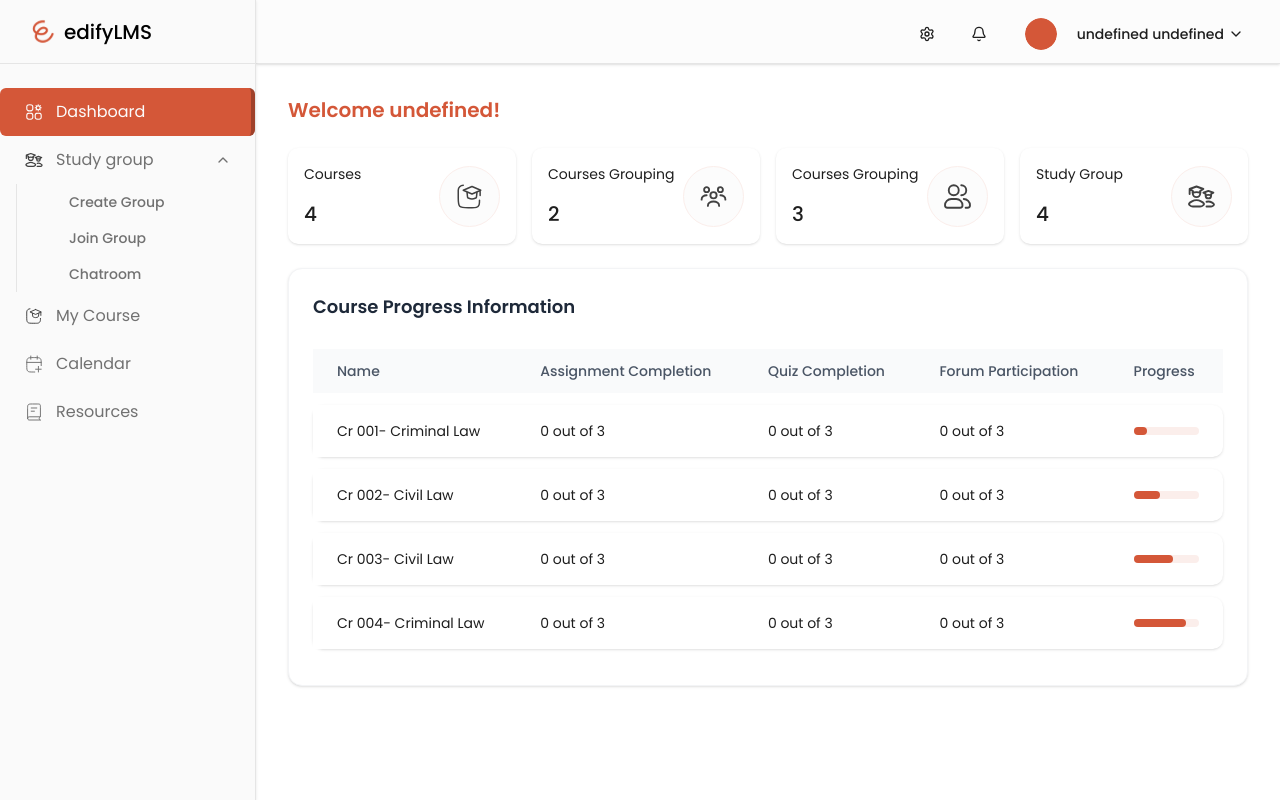
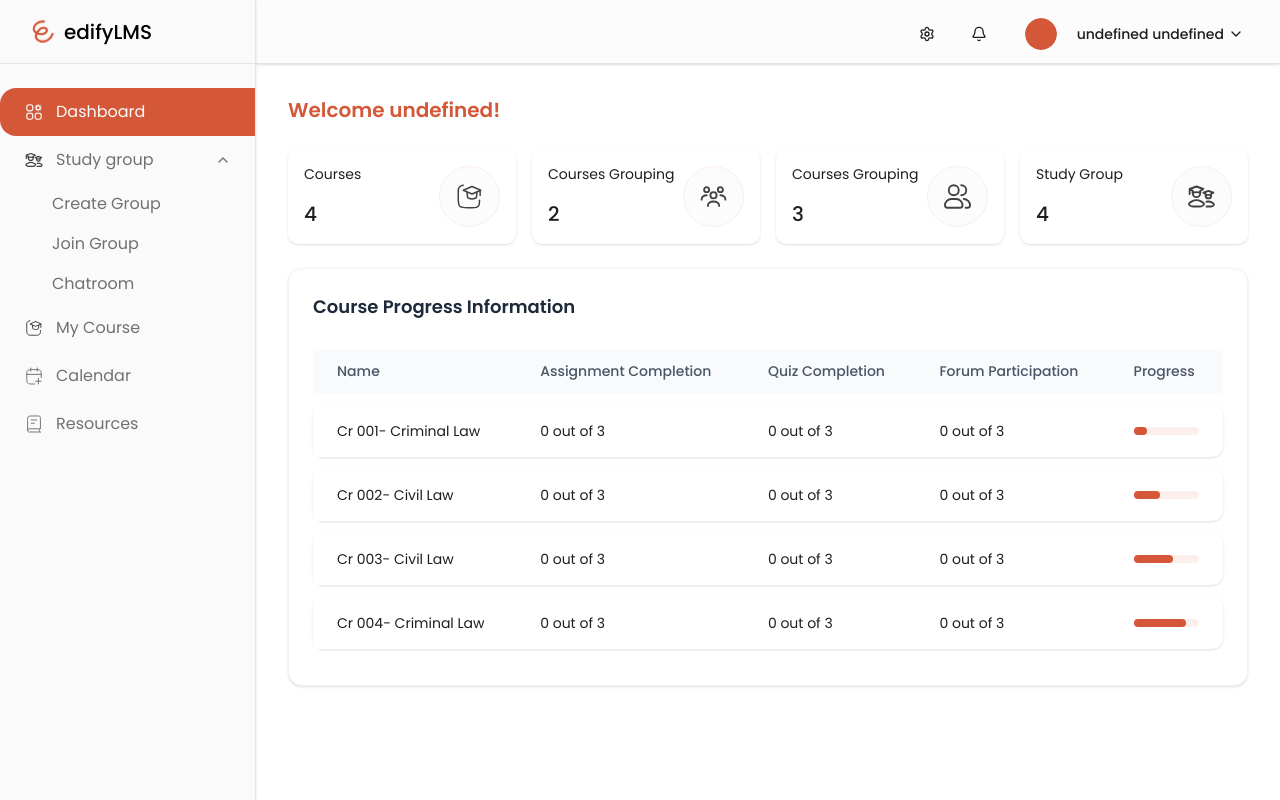
Before and after one commit to Nifilat/Edutech.Internship.2025.virtualstudygroup.frontend, a React (Vite) app: page /dashboard in a window 1280 px wide. Built offline with nearby package versions, Linux system fonts and the light colour scheme; sample sign-in values are in the browser's storage.

Commit message:
Refactor Sidebar component: Update button styles and layout for improved visual consistency, including adjustments to padding, border radius, and text formatting for better user experience.

```diff
--- a/src/components/Sidebar.jsx
+++ b/src/components/Sidebar.jsx
@@ -57,9 +57,9 @@ const Sidebar = ({ activeItem }) => {
             <button
               onClick={() => handleItemClick(item)}
               className={cn(
-                "w-full flex items-center justify-between rounded-sm px-6 py-3 text-left hover:bg-sidebar-accent transition-colors cursor-pointer",
+                "w-full flex items-center justify-between px-6 py-3 text-left hover:bg-sidebar-accent transition-colors cursor-pointer",
                 activeItem === item.id && item.id === "dashboard"
-                  ? "bg-orange-normal text-white-normal border-r-4 border-orange-dark"
+                  ? "bg-orange-normal text-white-normal rounded-l-2xl mr-4"
                   : activeItem === item.id && item.id !== "dashboard"
                   ? "bg-sidebar-accent text-white-dark-active"
                   : "text-white-dark-active hover:text-sidebar-accent-foreground"
@@ -87,21 +87,21 @@ const Sidebar = ({ activeItem }) => {
             </button>
 
             {item.expandable && item.expanded && item.subItems && (
-              <div className="ml-4 border-l border-sidebar-border">
+              <div className="ml-10">
                 {item.subItems.map((subItem) => (
                   <NavLink
                     key={subItem.id}
                     to={subItem.path}
                     className={({ isActive }) =>
                       cn(
-                        "w-full flex items-center px-6 py-2 text-left hover:bg-sidebar-accent transition-colors",
+                        "flex items-center pl-3 pr-4 py-2 text-left hover:bg-sidebar-accent transition-colors",
                         isActive
-                          ? "bg-orange-normal text-white-normal border-r-4 border-orange-dark"
+                          ? "w-auto bg-orange-normal text-white-normal rounded-lg mr-4"
                           : "text-white-dark-active hover:text-sidebar-accent-foreground"
                       )
                     }
                   >
-                    <span className="font-medium text-sm ml-7">
+                    <span className="font-normal text-base">
                       {subItem.label}
                     </span>
                   </NavLink>
```
